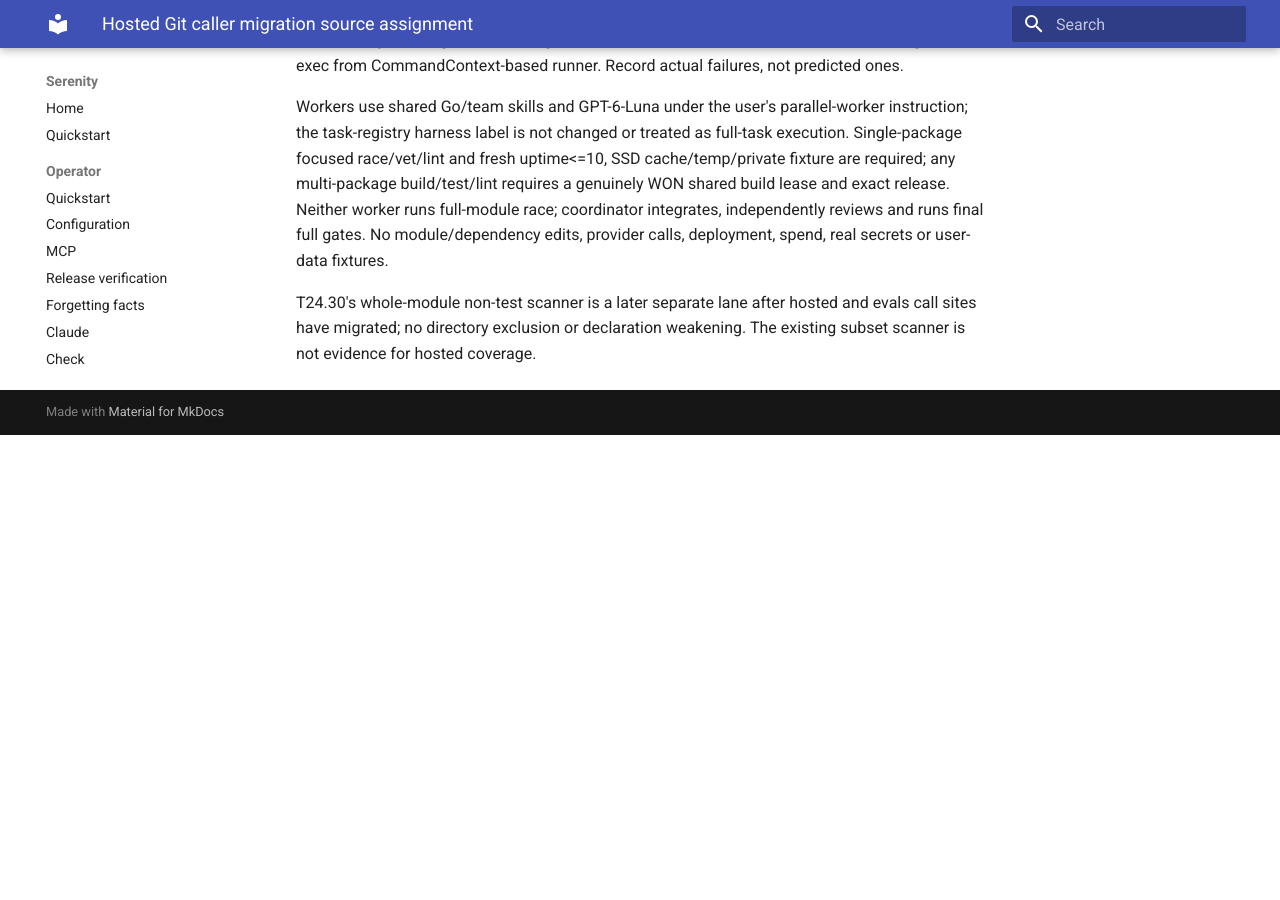
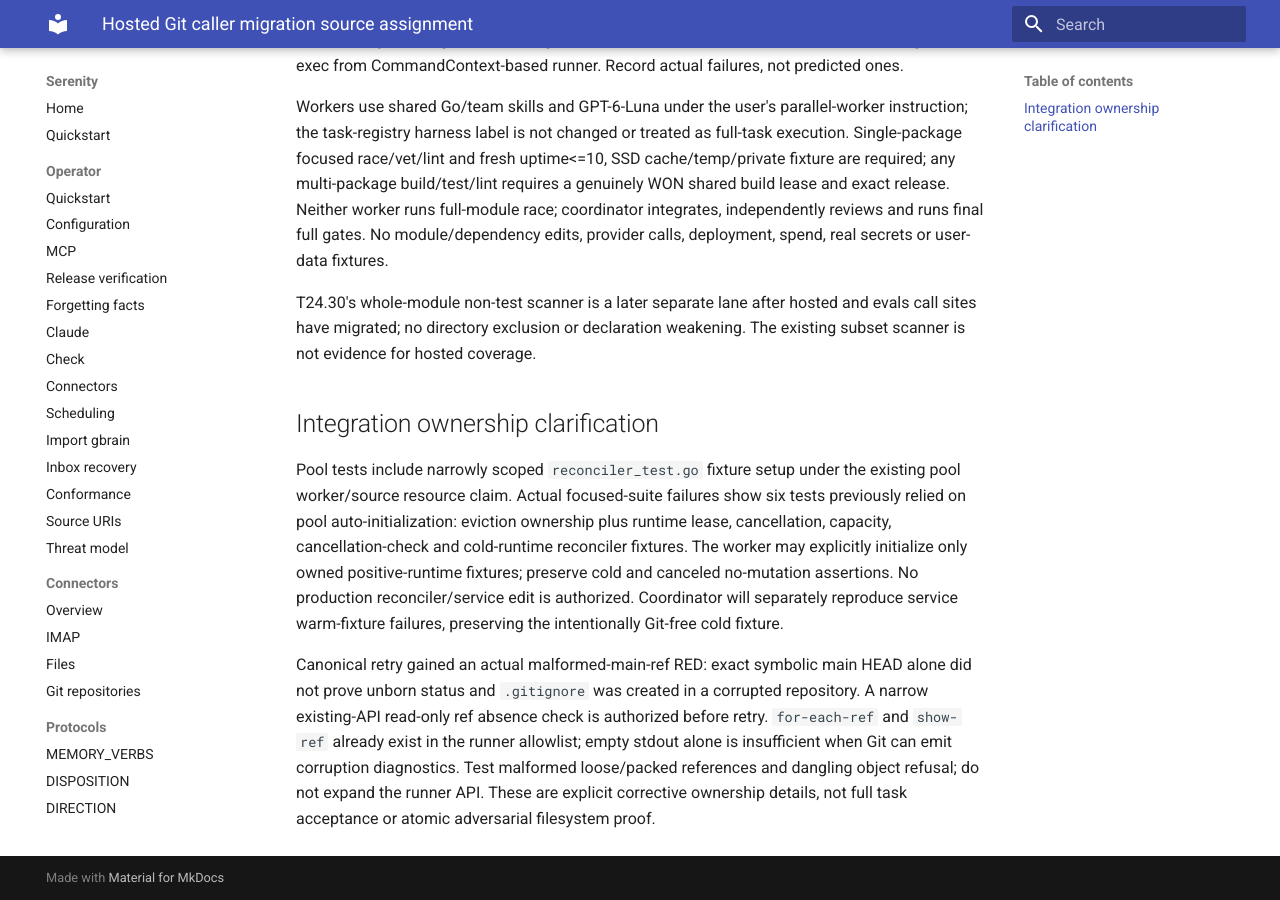
Before and after one commit to sirerun/serenity, an MkDocs documentation site: the page built from docs/plans/hosted-gitrun-source-assignment-2026-10-02.md, in a window 1280 px wide and 900 px high, scrolled down 1061 px. Built offline with MkDocs 1.6.1 and Material for MkDocs 9.7.7, drawn with Linux system fonts in a browser that asks for light colours; before the commit the page ends 1496 px from its top, so only the background shows below that.

Commit message:
docs: clarify Git retry and fixture integration ownership

```diff
--- a/docs/plans/hosted-gitrun-source-assignment-2026-10-02.md
+++ b/docs/plans/hosted-gitrun-source-assignment-2026-10-02.md
@@ -13,3 +13,9 @@
 Workers use shared Go/team skills and GPT-6-Luna under the user's parallel-worker instruction; the task-registry harness label is not changed or treated as full-task execution. Single-package focused race/vet/lint and fresh uptime<=10, SSD cache/temp/private fixture are required; any multi-package build/test/lint requires a genuinely WON shared build lease and exact release. Neither worker runs full-module race; coordinator integrates, independently reviews and runs final full gates. No module/dependency edits, provider calls, deployment, spend, real secrets or user-data fixtures.
 
 T24.30's whole-module non-test scanner is a later separate lane after hosted and evals call sites have migrated; no directory exclusion or declaration weakening. The existing subset scanner is not evidence for hosted coverage.
+
+## Integration ownership clarification
+
+Pool tests include narrowly scoped `reconciler_test.go` fixture setup under the existing pool worker/source resource claim. Actual focused-suite failures show six tests previously relied on pool auto-initialization: eviction ownership plus runtime lease, cancellation, capacity, cancellation-check and cold-runtime reconciler fixtures. The worker may explicitly initialize only owned positive-runtime fixtures; preserve cold and canceled no-mutation assertions. No production reconciler/service edit is authorized. Coordinator will separately reproduce service warm-fixture failures, preserving the intentionally Git-free cold fixture.
+
+Canonical retry gained an actual malformed-main-ref RED: exact symbolic main HEAD alone did not prove unborn status and `.gitignore` was created in a corrupted repository. A narrow existing-API read-only ref absence check is authorized before retry. `for-each-ref` and `show-ref` already exist in the runner allowlist; empty stdout alone is insufficient when Git can emit corruption diagnostics. Test malformed loose/packed references and dangling object refusal; do not expand the runner API. These are explicit corrective ownership details, not full task acceptance or atomic adversarial filesystem proof.
```
